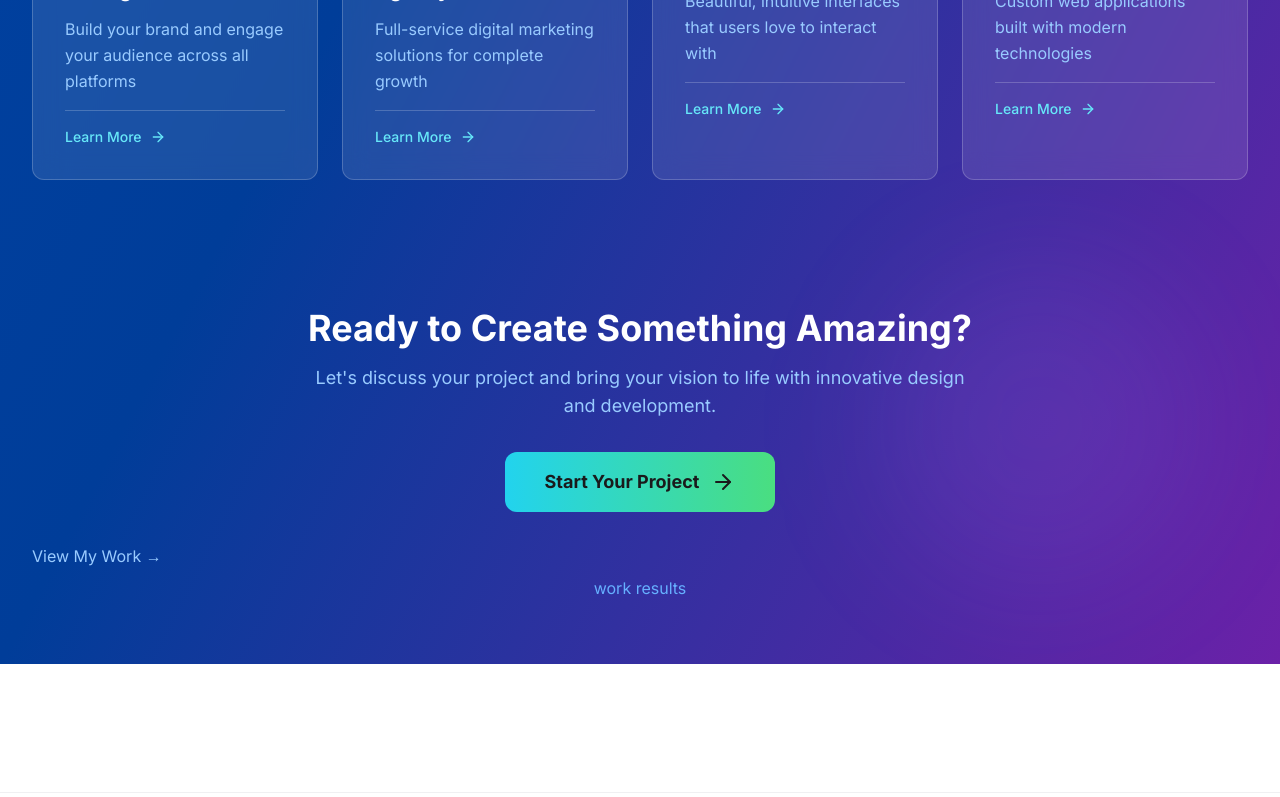
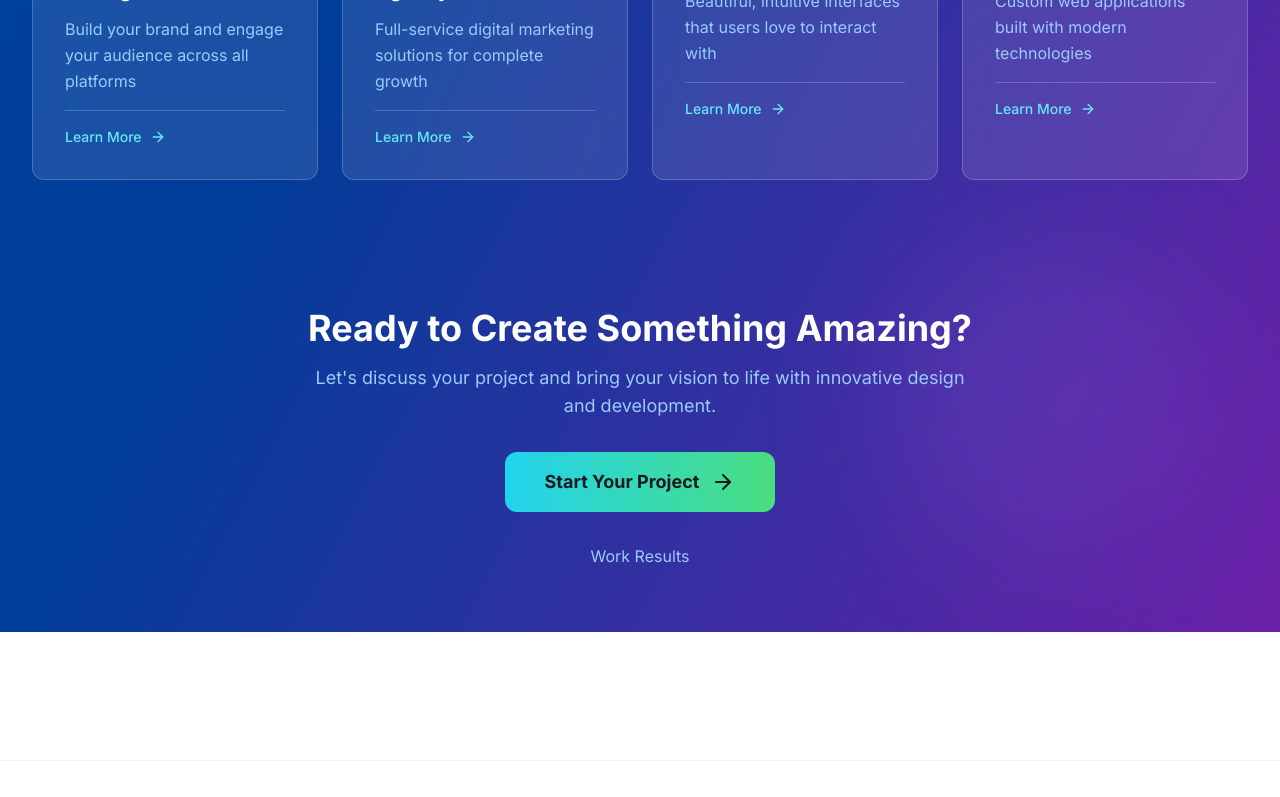
Before and after one commit to rivaaldesa/part2, a React (Vite) app: page / in a window 1280 px wide. Shown: the part 1906-2703 px from the top of the page. Built offline with nearby package versions, Linux system fonts and the light colour scheme.

Commit message:
Remove View My Work link and keep only Work Results

```diff
--- a/src/components/Home.tsx
+++ b/src/components/Home.tsx
@@ -448,19 +448,7 @@ const Home: React.FC = () => {
             </motion.button>
 
             <div className="text-sm text-blue-200 lg:text-base">
-              <div className="space-y-2">
-                <motion.button
-                  whileHover={{ scale: 1.05 }}
-                  whileTap={{ scale: 0.95 }}
-                  onClick={() => navigate('/portfolio')}
-                  className="block hover:text-white transition-colors cursor-pointer"
-                >
-                  View My Work →
-                </motion.button>
-                <div className="text-blue-300">
-                  work results
-                </div>
-              </div>
+              Work Results
             </div>
           </motion.div>
         </motion.section>
```
